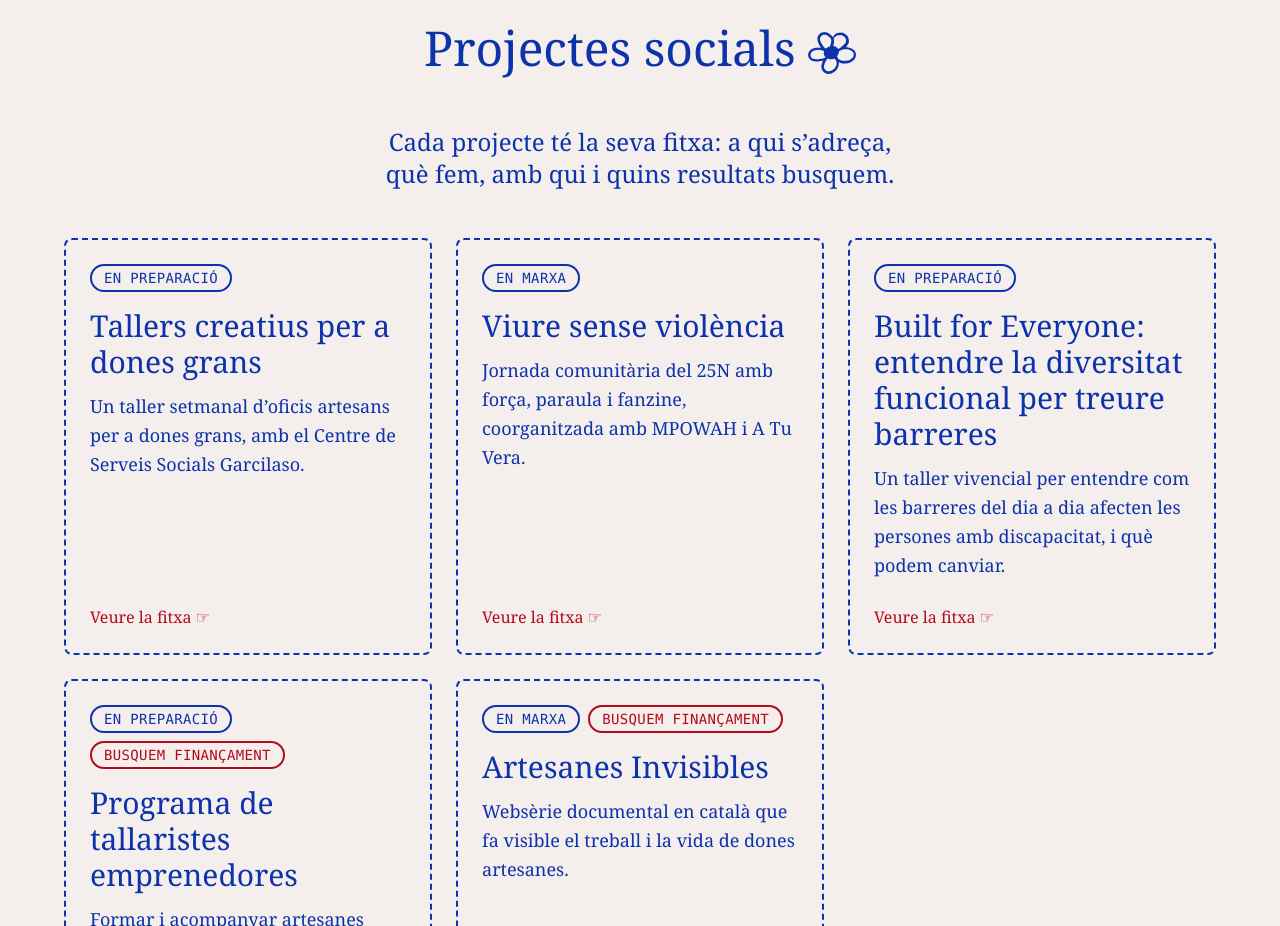
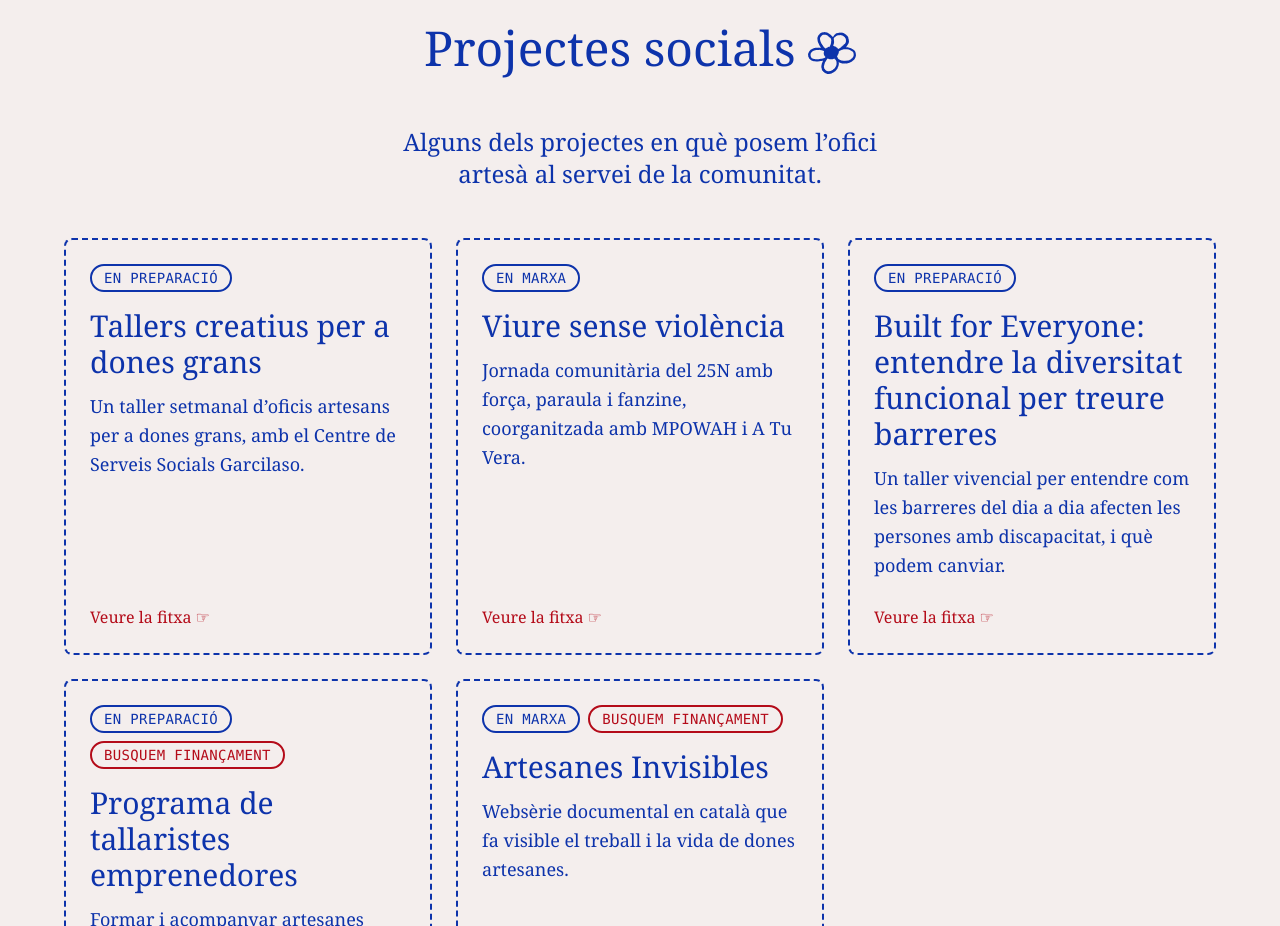
Before and after one commit to tallerets/associacio, an Astro site: page / in a window 1280 px wide. Shown: the part 2640-3566 px from the top of the page. Built offline with nearby package versions, Linux system fonts and the light colour scheme; Astro itself is replaced by a stand-in of ours; a web font is replaced by a local one.

Commit message:
Update project description in index.astro

```diff
--- a/src/pages/index.astro
+++ b/src/pages/index.astro
@@ -92,8 +92,7 @@ import { projectes } from '../data/projectes'
       <img width="48" height="48" class="w-12 inline" src="/icons/flor.svg" alt="" />
     </h2>
     <p class="text-xl md:text-2xl text-center max-w-[40ch] mx-auto -mt-4 mb-12">
-      Cada projecte té la seva fitxa: a qui s’adreça, què fem, amb qui i quins
-      resultats busquem.
+      Alguns dels projectes en què posem l’ofici artesà al servei de la comunitat.
     </p>
     <ul class="grid gap-6 md:grid-cols-2 lg:grid-cols-3 max-w-6xl mx-auto">
       {projectes.map((p) => <ProjecteCard projecte={p} />)}
```
